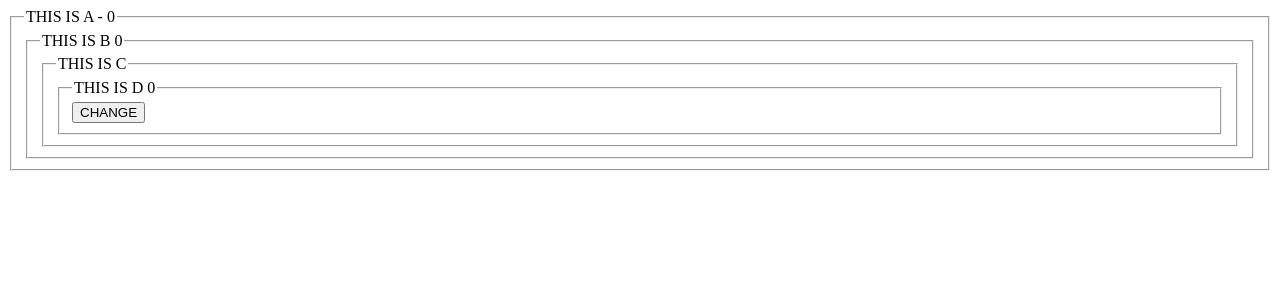
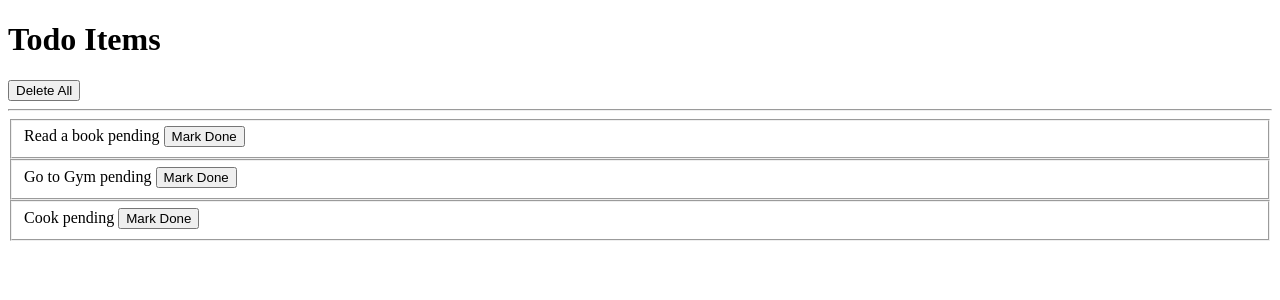
Before and after one commit to gavand-sagar/vite-project-feb-react-mui, a React (Vite) app: page / in a window 1280 px wide. Shown: the top 300 px of the page. Built offline with nearby package versions, Linux system fonts and the light colour scheme.

Commit message:
reducer demo

```diff
--- a/src/App.tsx
+++ b/src/App.tsx
@@ -1,13 +1,14 @@
 import './App.css'
 import Lab3 from './HandleInput/Lab3'
 import PropDrillA from './Reducer/PropDrill'
+import UseReducerCart from './Reducer/UseReducerCart'
 import UseReducerDemo from './Reducer/UseReducerDemo'
 
 
 function App() {
   return (
     <>
-      <PropDrillA/>
+      <UseReducerCart/>
     </>
   )
 }
--- /dev/null
+++ b/src/Reducer/UseReducerCart.tsx
@@ -0,0 +1,100 @@
+import React, { useReducer, useState } from 'react'
+
+type Props = {}
+
+
+function reducerFunction(state: any[], action: any) {
+    if (action.type == 'reset') {
+        return []
+    } else if (action.type == 'mark-done') {
+        const clonedArray = [...state]
+        for (const element of clonedArray) {
+            if (element.id == action.payload) {
+                element.status = 'done'
+            }
+        }
+        return clonedArray
+    } else {
+        return state
+    }
+}
+
+export default function UseReducerCart({ }: Props) {
+    const [todosArray, dispatch] = useReducer(reducerFunction, [{
+        todo: "Read a book",
+        status: 'pending',
+        id: 1
+    },
+    {
+        todo: "Go to Gym",
+        status: 'pending',
+        id: 2
+    },
+    {
+        todo: "Cook",
+        status: 'pending',
+        id: 3
+    }])
+
+
+    return (
+        <div>
+            <h1>Todo Items</h1>
+            <button onClick={() => dispatch({ type: 'reset' })}>Delete All</button>
+            <hr />
+            {
+                todosArray.map(x =>
+                    <fieldset>{x.todo}  {x.status} <button onClick={() => dispatch({ type: 'mark-done', payload: x.id })} >Mark Done</button></fieldset>
+                )
+            }
+        </div >
+    )
+}
+
+
+
+// export default function UseReducerCart({ }: Props) {
+//     const [todosArray, setTodosArray] = useState([{
+//         todo: "Read a book",
+//         status: 'pending',
+//         id: 1
+//     },
+//     {
+//         todo: "Go to Gym",
+//         status: 'pending',
+//         id: 2
+//     },
+//     {
+//         todo: "Cook",
+//         status: 'pending',
+//         id: 3
+//     }])
+
+
+//     function handleMarkDone(id: number) {
+//         const clonedArray = [...todosArray]
+//         for (const element of clonedArray) {
+//             if(element.id == id){
+//                 element.status = 'done'
+//             }
+//         }
+//         setTodosArray(clonedArray)
+//     }
+
+
+//     function handleReset(id: number) {
+//         setTodosArray([])
+//     }
+
+
+//     return (
+//         <div>
+//             <h1>Todo Items</h1>
+//             {
+//                 todosArray.map(x =>
+//                     <fieldset>{x.todo}  {x.status} <button onClick={() => handleMarkDone(x.id)} >Mark Done</button></fieldset>
+//                 )
+//             }
+//         </div >
+//     )
+// }
```
